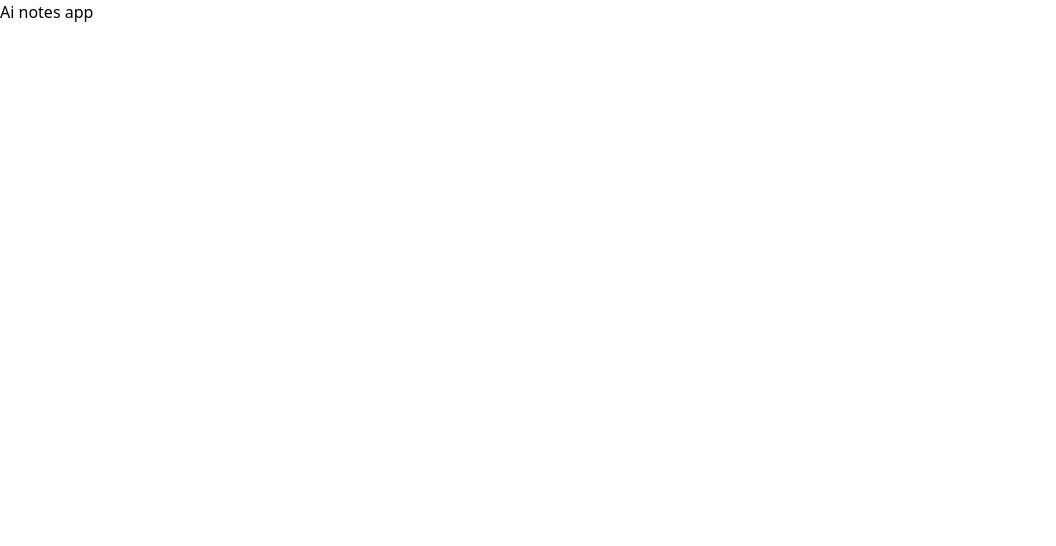
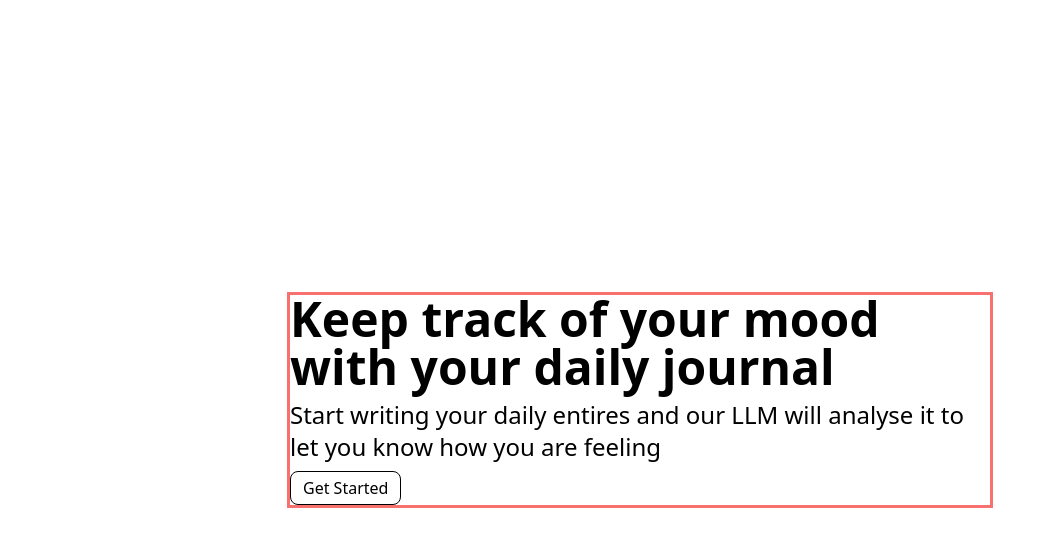
Before and after one commit to justin-0/mood-notes, a Next.js app: page / in a window 1280 px wide. Shown: the top 546 px of the page, without its empty margins (0-1056 px from the left). Built offline with nearby package versions, Linux system fonts and the light colour scheme.

Commit message:
home page

```diff
--- a/app/page.tsx
+++ b/app/page.tsx
@@ -1,3 +1,24 @@
+import Link from "next/link";
+
 export default function Home() {
-  return <div>Ai notes app</div>;
+  return (
+    <div className="w-full h-screen flex items-center justify-center">
+      <div className="outline outline-red-400 max-w-[700px] space-y-2">
+        <h1 className="text-5xl font-bold">
+          Keep track of your mood with your daily journal
+        </h1>
+        <p className="text-2xl">
+          Start writing your daily entires and our LLM will analyse it to let
+          you know how you are feeling
+        </p>
+        <div className="mt-4">
+          <Link href="/">
+            <button className="border border-black px-3 py-1 rounded-lg hover:bg-slate-100  transition">
+              Get Started
+            </button>
+          </Link>
+        </div>
+      </div>
+    </div>
+  );
 }
```
